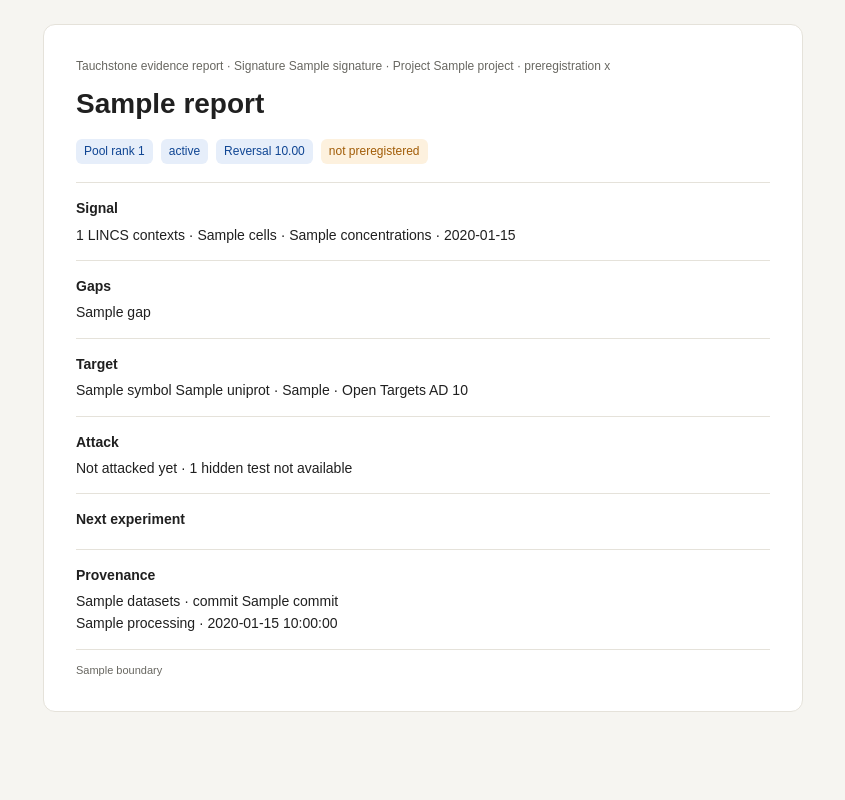
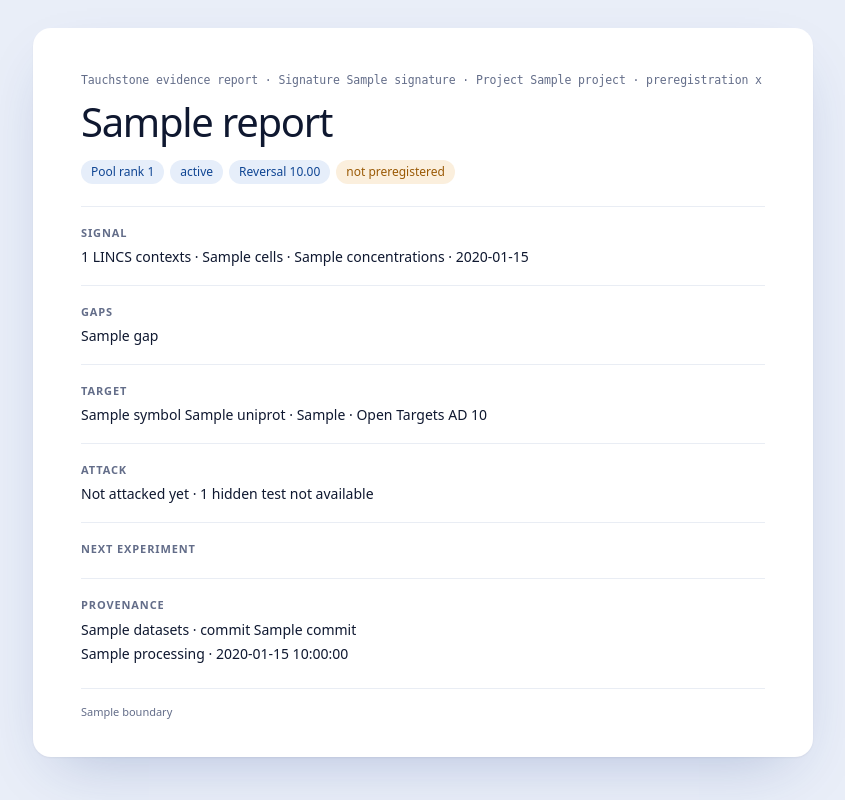
Before and after one commit to arpan404/tauchstone, a Python web app: template services/api/app/templates/report.html in a window 1280 px wide. Shown: the whole page, without its empty margins (217-1062 px from the left). Run offline with Jinja, Linux system fonts and the light colour scheme; the template is opened without the code that fills it: most values are stand-ins (such as "Sample title", 1, 10 or a date in 2020).

Commit message:
Report: Instrument Sans + Geist Mono embedded (offline, browser and PDF), refined document typography; PDF fetcher allows only embedded data
Fonts are SIL OFL 1.1 (licences in services/api/app/static/fonts).

Co-Authored-By: spade <bot@acehq.dev>

```diff
--- a/services/api/app/templates/report.html
+++ b/services/api/app/templates/report.html
@@ -1,10 +1,32 @@
 <!doctype html>
 <html lang="en"><head><meta charset="utf-8"><meta name="viewport" content="width=device-width, initial-scale=1"><title>{{ report.title }}</title>
 <style>
-@page { size:A4; margin:16mm }
-*{box-sizing:border-box}body{margin:0;background:#f6f5f1;color:#202020;font:14px/1.6 Arial,sans-serif}.paper{max-width:760px;margin:24px auto;padding:32px;background:white;border:1px solid #e5e2da;border-radius:12px}header{color:#686761;font-size:12px}h1{font-size:28px;margin:6px 0 12px}.chips{display:flex;gap:8px;flex-wrap:wrap}.chip{padding:3px 8px;background:#E6EEFA;color:#0F4593;border-radius:6px;font-size:12px}.gap{background:#FDF1DE;color:#A15C07}.ok{background:#E5F5EF;color:#0E8F6A}.bad{background:#FCEBEB;color:#D23B3B}.neutral{background:#F6F7F9;color:#464A55}.mono{font-family:ui-monospace,Menlo,monospace;font-variant-numeric:tabular-nums}table{width:100%;border-collapse:collapse;margin-top:8px;font-size:12.5px}th{text-align:left;font-weight:600;color:#6B7080;font-size:11.5px;padding:4px 6px;border-bottom:1px solid #E2E4E9}td{padding:5px 6px;border-bottom:1px solid #E2E4E9;vertical-align:top}td.mono{white-space:nowrap}.readouts{display:flex;gap:28px;margin:8px 0 4px}.readouts div span{display:block;font-size:11.5px;color:#6B7080}.readouts div b{font-size:18px}.muted{color:#6B7080}section{border-top:1px solid #e5e2da;padding:14px 0}h2{font-size:14px;margin:0 0 4px}p{margin:0}footer{font-size:11px;color:#686761;border-top:1px solid #e5e2da;padding-top:12px;overflow-wrap:anywhere}.chips+section{margin-top:18px}.print{margin-bottom:12px}button{background:#1558B8;color:white;padding:8px 16px;border:0;border-radius:6px}
-@media(max-width:600px){.paper{margin:0;padding:20px;border:0;border-radius:0}}
-@media print{body{background:white}.paper{margin:0;padding:0;border:0;max-width:none}.print{display:none}section{break-inside:avoid}}
+{{ fonts|safe }}
+@page { size:A4; margin:16mm 16mm 18mm }
+*{box-sizing:border-box}
+body{margin:0;background:#e9eef8;color:#0f1830;font:14px/1.62 'Instrument Sans','Geist Mono',system-ui,-apple-system,'Segoe UI',sans-serif;-webkit-font-smoothing:antialiased}
+.paper{max-width:780px;margin:28px auto;padding:44px 48px 36px;background:#fff;border-radius:18px;box-shadow:0 1px 2px rgba(15,24,48,.05),0 24px 60px -24px rgba(30,60,140,.28)}
+header{font-family:'Geist Mono',ui-monospace,monospace;font-size:11.5px;color:#636d89;letter-spacing:-.01em;line-height:1.5}
+h1{font-size:40px;line-height:1.06;font-weight:500;letter-spacing:-.032em;margin:12px 0 16px;color:#0f1830}
+h2{font-size:11px;line-height:1.4;font-weight:600;letter-spacing:.08em;text-transform:uppercase;color:#636d89;margin:0 0 6px}
+p{margin:0}p+p{margin-top:2px}
+.chips{display:flex;gap:6px;flex-wrap:wrap;margin:2px 0 6px}
+.chip{display:inline-block;padding:3px 10px;background:#e6eefa;color:#0f4593;border-radius:999px;font-size:12px;font-weight:500;line-height:1.5}
+.gap{background:#fbefdd;color:#9a5a06}.ok{background:#e2f3ec;color:#0b8463}.bad{background:#fbe9e9;color:#c93838}.neutral{background:#f1f4f9;color:#3c4660}
+.mono{font-family:'Geist Mono',ui-monospace,monospace;font-variant-numeric:tabular-nums;font-weight:500;letter-spacing:-.01em}
+section{border-top:1px solid #e9edf4;padding:18px 0 16px}
+.chips+section{margin-top:22px}
+.muted{color:#636d89}
+.readouts{display:flex;gap:36px;margin:12px 0 6px}
+.readouts div span{display:block;font-size:11.5px;color:#636d89}
+.readouts div b{font-size:22px;font-weight:500;letter-spacing:-.02em}
+table{width:100%;border-collapse:collapse;margin-top:10px;font-size:12.5px}
+th{text-align:left;font-weight:600;color:#636d89;font-size:11px;letter-spacing:.04em;text-transform:uppercase;padding:6px 8px;border-bottom:1px solid #e4e8f1}
+td{padding:8px;border-bottom:1px solid #eef1f7;vertical-align:top}td.mono{white-space:nowrap}
+footer{font-size:11px;color:#636d89;border-top:1px solid #e9edf4;padding-top:14px;margin-top:6px;overflow-wrap:anywhere}
+.print{margin-bottom:16px}button{font:500 13px 'Instrument Sans',sans-serif;background:#0f1830;color:#fff;padding:9px 18px;border:0;border-radius:999px}
+@media(max-width:600px){.paper{margin:0;padding:24px;border-radius:0;box-shadow:none}h1{font-size:30px}}
+@media print{body{background:#fff}.paper{margin:0;padding:0;border-radius:0;box-shadow:none;max-width:none}.print{display:none}section{break-inside:avoid}}
 </style></head><body><main class="paper">
 {% if fallback %}<div class="print"><p>PDF renderer unavailable. Print HTML to PDF.</p><button onclick="window.print()">Print report</button></div>{% endif %}
 <header>Tauchstone evidence report · Signature {{ report.signature }}{% if report.project %} · Project {{ report.project }}{% endif %} · preregistration {{ report.hash }}{% if report.mock %} · Mock fixture{% endif %}</header>
```
Also changed, not shown: services/api/app/services/report_render.py (+33 -5 lines), services/api/tests/test_reports.py (+19 -0 lines), services/api/app/static/fonts/LICENSE-geist-mono.txt (added), services/api/app/static/fonts/LICENSE-instrument-sans.txt (added), services/api/app/static/fonts/geist-mono-latin-400-normal.woff2 (added), services/api/app/static/fonts/geist-mono-latin-500-normal.woff2 (added), services/api/app/static/fonts/instrument-sans-latin-400-normal.woff2 (added), services/api/app/static/fonts/instrument-sans-latin-500-normal.woff2 (added), services/api/app/static/fonts/instrument-sans-latin-600-normal.woff2 (added).
